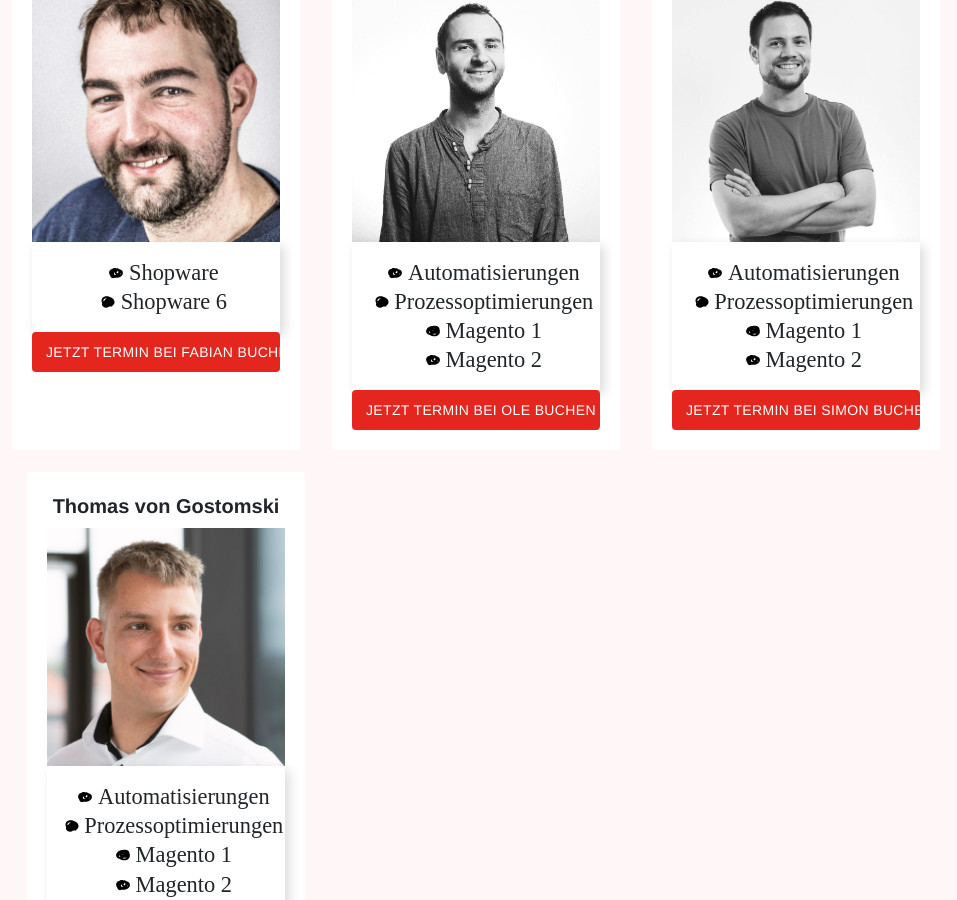
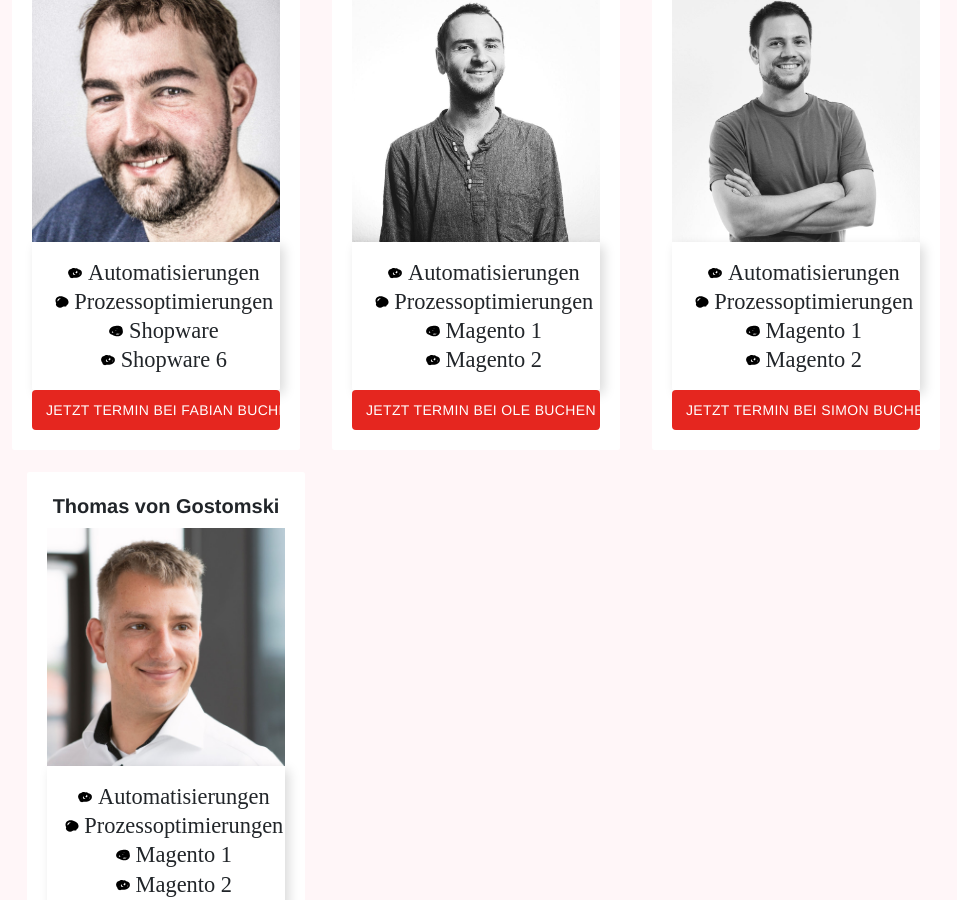
Before and after one commit to mautz-et-tong/sorgentelefon, a Jekyll site: the page built from index.md, in a window 1280 px wide and 900 px high, scrolled down 2263 px. Shown: the whole window, without its empty margins (164-1121 px from the left). Built offline with Jekyll 4.4.1, drawn with Linux system fonts in a browser that asks for light colours.

Commit message:
Add Automatisierung, Prozessoptimierung to Fabian

```diff
--- a/_layouts/home.html
+++ b/_layouts/home.html
@@ -55,8 +55,10 @@ bodyClass: "page-home"
                     <h3>Fabian Blechschmidt</h3>
                     <img src="/images/call/Fabian.jpeg" alt="Fabian">
                     <ul class="list-group">
-                    <li class="list-group-item">Shopware</li>
-                    <li class="list-group-item">Shopware 6</li>
+                        <li class="list-group-item">Automatisierungen</li>
+                        <li class="list-group-item">Prozessoptimierungen</li>
+                        <li class="list-group-item">Shopware</li>
+                        <li class="list-group-item">Shopware 6</li>
                     </ul>
                     <a class="button" href="https://calendly.com/ecommercesorgentelefon/phone-60m">
                         Jetzt Termin bei Fabian buchen
@@ -110,5 +112,5 @@ bodyClass: "page-home"
             </div>
         </div>
     </div>
-    </div>
 </div>
+</div>
```
